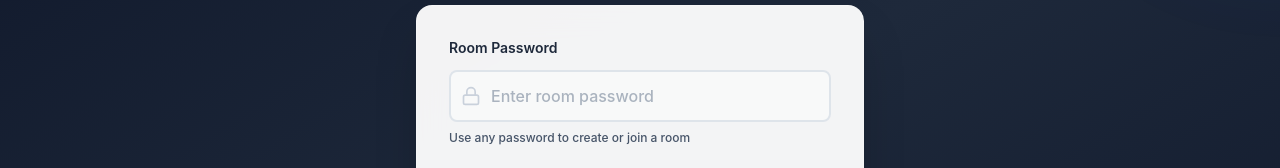
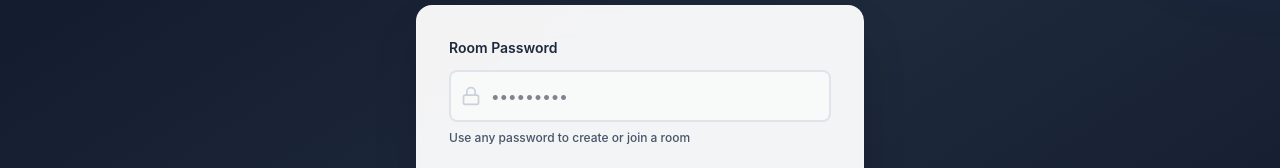
Before and after one commit to pithva007/CanvasX, a React (Vite) app in the folder client/: page / in a window 1280 px wide. Shown: the part 227-395 px from the top of the page. Built offline with nearby package versions, Linux system fonts and the light colour scheme; no server answers.

Commit message:
Set default room password to 'Drawing24'

```diff
--- a/client/src/pages/JoinPage.jsx
+++ b/client/src/pages/JoinPage.jsx
@@ -5,7 +5,7 @@ import { useToast } from '@/hooks/useToast'
 import { Lock, Loader, Settings, Server, Check, ChevronUp, ChevronDown } from 'lucide-react'
 
 export function JoinPage({ onJoinRoom }) {
-  const [password, setPassword] = useState('')
+  const [password, setPassword] = useState('Drawing24')
   const [loading, setLoading] = useState(false)
   const { socket, connected, serverUrl, updateServerUrl } = useSocket()
   const { setRoomId, setUserId } = useWhiteboard()
```
